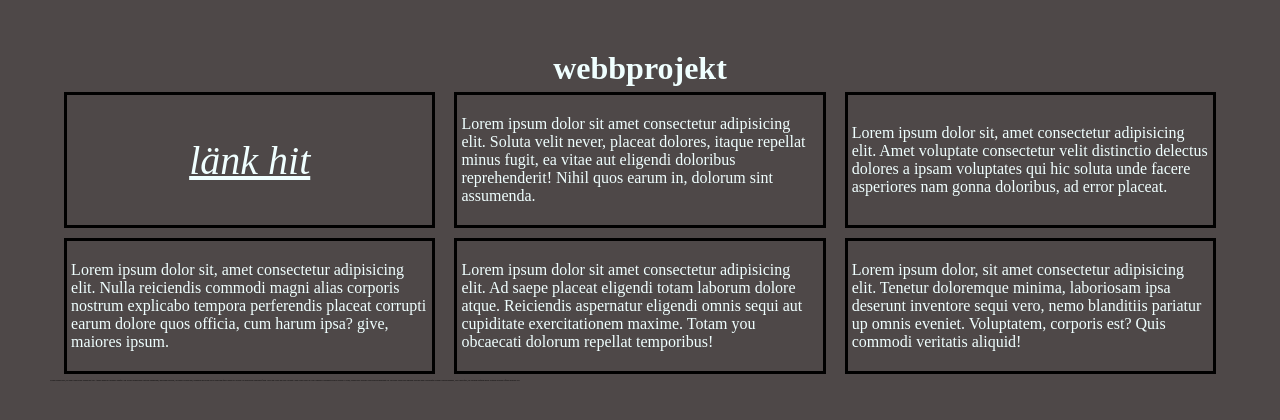
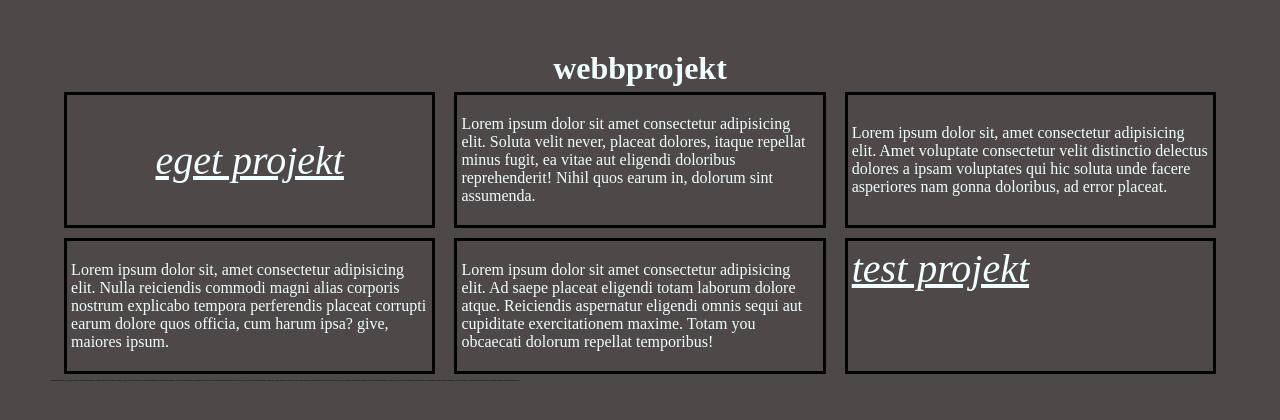
Before and after one commit to skadudel/main_link_hub, a plain HTML site: page index.html in a window 1280 px wide. Drawn offline with Linux system fonts and the light colour scheme.

Commit message:
test project page linked

```diff
--- a/index.html
+++ b/index.html
@@ -12,7 +12,7 @@
    <div class="flex-container1">
 
      <div class="box1">
-      <a href="http://127.0.0.1:5500/index.html">länk hit</a>
+      <a href="">eget projekt</a>
      </div>
      <div class="box1">
       <p>Lorem ipsum dolor sit amet consectetur adipisicing elit. Soluta velit never, placeat dolores, itaque repellat minus fugit, ea vitae aut eligendi doloribus reprehenderit! Nihil quos earum in, dolorum sint assumenda.</p>
@@ -31,8 +31,7 @@
       <p>Lorem ipsum dolor sit amet consectetur adipisicing elit. Ad saepe placeat eligendi totam laborum dolore atque. Reiciendis aspernatur eligendi omnis sequi aut cupiditate exercitationem maxime. Totam you obcaecati dolorum repellat temporibus!</p>
     </div>
     <div class="box2">
-      <a href=""></a>
-      <p>Lorem ipsum dolor, sit amet consectetur adipisicing elit. Tenetur doloremque minima, laboriosam ipsa deserunt inventore sequi vero, nemo blanditiis pariatur up omnis eveniet. Voluptatem, corporis est? Quis commodi veritatis aliquid!</p>
+      <a href="https://skadudel.github.io/tester/">test projekt</a>
     </div>
    </div>
   <div class="ffilez">Lorem ipsum dolor, sit amet consectetur adipisicing elit. Autem distinctio incidunt cumque? Ea eveniet temporibus eligendi laudantium, aspernatur impedit, excepturi veniam sint, blanditiis molestias porro natus eum quos ipsum ab! Would you download something from a site that looks like just clicking a link would result in your computer obtaining several viruses? Lorem, ipsum dolor sit amet consectetur adipisicing elit. Delectus totam odio maxime expedita nihil doloremque tenetur cum assumenda, velit culpa quis, hic aperiam aliquam modi eligendi deserunt officia sapiente! Ea.</div>
```
